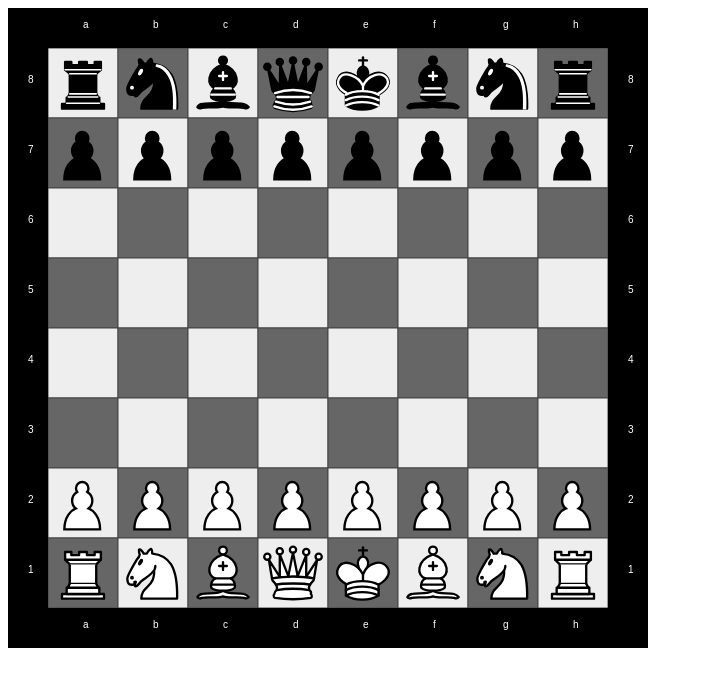
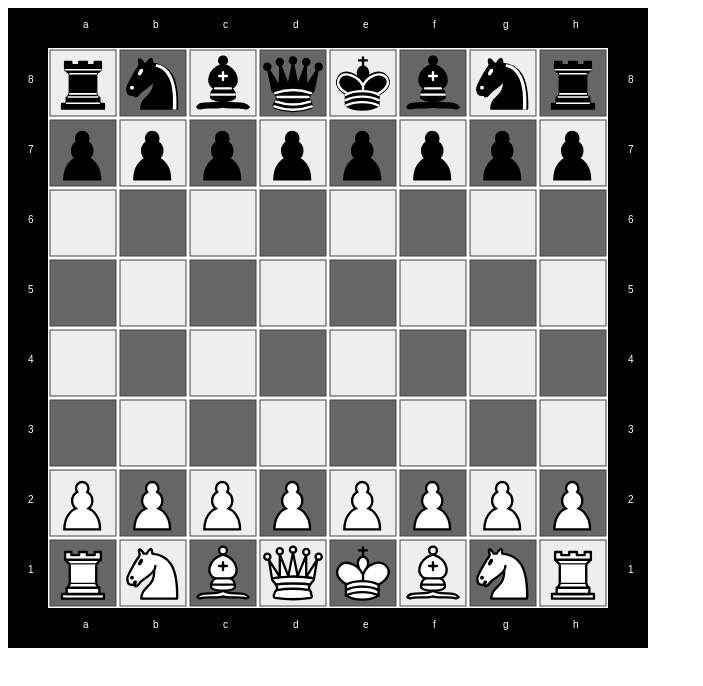
Before and after one commit to clarete/chezzy, a plain HTML site: page index.html in a window 1280 px wide. Shown: the whole page, without its empty margins (0-703 px from the left). Drawn offline with Linux system fonts and the light colour scheme.

Commit message:
reset board bg upon drawing and add nice lil padding between tiles

```diff
--- a/index.html
+++ b/index.html
@@ -299,6 +299,7 @@
      const drawBoard = ({
        player1Style,
        player2Style,
+       boardBGStyle,
        boarderBGStyle,
        boarderFGStyle,
        tileBorderStyle,
@@ -320,6 +321,11 @@
          );
        }
 
+       // reset boards background color
+       context.fillStyle = boardBGStyle;
+       context.fillRect(0, 0, boardWidthPx, boardHeightPx);
+
+       // draw the checkerd pattern top down
        let player1 = false;
        for (let column = 0; column < boardWidthTile; column++) {
          player1 = !player1;
@@ -329,6 +335,8 @@
            context.fillStyle = player1 ? player1Style : player2Style;
            player1 = !player1;
 
+           // highlight if the tile is in the list of possible moves of
+           // the currently selected piece
            if (possibleTiles.includes(an)) {
              context.fillStyle = tileSelectedStyle;
            }
@@ -415,11 +423,12 @@
        drawBoard({
          player1Style: '#eee',
          player2Style: '#666',
+         boardBGStyle: '#fff',
          boarderBGStyle: '#000',
          boarderFGStyle: '#fff',
          tileBorderStyle: '#444',
          tileSelectedStyle: '#fc0',
-         paddingPx: 0,
+         paddingPx: 2,
        });
 
        drawPieces();
```
